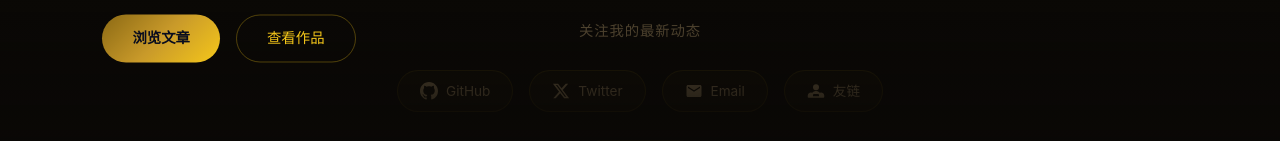
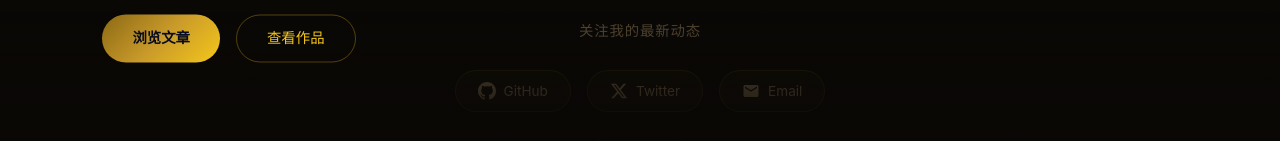
Before and after one commit to Bailipa/blog, a Next.js app: page / in a window 1280 px wide. Shown: the part 1066-1207 px from the top of the page. Built offline with nearby package versions, Linux system fonts and the light colour scheme; no server answers; the database is empty.

Commit message:
chore(footer): remove redundant friend-link button
The "友链" button linked to /about, which already has an entry in the
Header nav ("关于"). Duplicate entry — removed; footer keeps its social
buttons only.

```diff
--- a/src/components/layout/Footer.tsx
+++ b/src/components/layout/Footer.tsx
@@ -47,13 +47,6 @@ export function Footer({ socialLinks }: FooterProps) {
             {link.label}
           </a>
         ))}
-        {/* Plain <a> (not next/link) so the footer nav works even before
-            hydration or if client JS ever fails — native navigation is
-            unconditional. */}
-        <a href="/about" className="social-btn" aria-label="友链">
-          <svg viewBox="0 0 24 24" width="18" height="18" fill="none" stroke="currentColor" strokeWidth="2" strokeLinecap="round" strokeLinejoin="round"><path d="M17 20h5v-2a3 3 0 0 0-5.356-1.857M17 20H7m10 0v-2c0-.656-.126-1.283-.356-1.857M7 20H2v-2a3 3 0 0 1 5.356-1.857M7 20v-2c0-.656.126-1.283.356-1.857m0 0a5.002 5.002 0 0 1 9.288 0M15 7a3 3 0 1 1-6 0 3 3 0 0 1 6 0z"/></svg>
-          友链
-        </a>
       </div>
       <button className="ending-back" onClick={scrollToTop}>↑ 回到顶部</button>
       <p className="ending-copyright">&copy; {new Date().getFullYear()} Lee&apos;s Blog</p>
```
